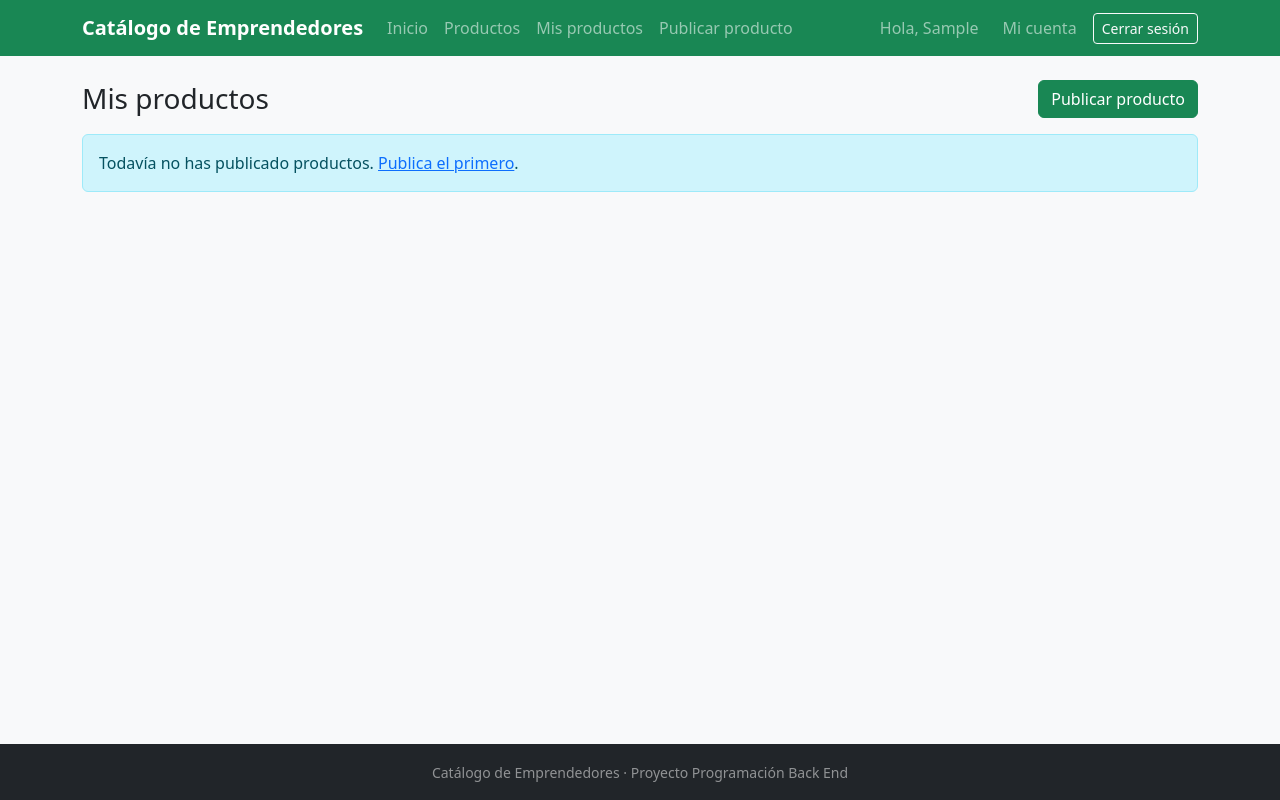
After one commit to jonnett/Emprendimiento_catalogo_productos, a Django app: page /mis-productos/ in a window 1280 px wide. The commit adds this page. Run offline with Django 5.2, Linux system fonts and the light colour scheme; the visitor is signed in with stand-in values (Sample User, id 1); data that the repository does not hold is empty.

Commit message:
V1.1.1
Solo el dueño puede editar o eliminar, respuesta 403 y Mis productos

```diff
--- a/catalogo/templates/catalogo/detalle.html
+++ b/catalogo/templates/catalogo/detalle.html
@@ -65,7 +65,8 @@
         </div>
         {% comment %}
         Los botones de editar y eliminar solo los muestro al dueño del producto.
-        Ojo: esto solo los oculta. La proteccion de verdad tiene que ir en la vista, eso lo agrego en el hito 4.
+        Esto solo los oculta para que la pagina se vea ordenada. La proteccion de verdad esta en la vista,
+        en obtener_producto_propio, que responde 403 si alguien entra a la URL de un producto ajeno.
         {% endcomment %}
         {% if user == producto.vendedor %}
             <div class="card shadow-sm mt-3">
--- /dev/null
+++ b/catalogo/templates/catalogo/mis_productos.html
@@ -0,0 +1,62 @@
+{% extends "base.html" %}
+{% load humanize %}
+
+{% block titulo %}Mis productos · Catálogo de Emprendedores{% endblock %}
+
+{% block contenido %}
+
+<div class="d-flex justify-content-between align-items-center mb-3">
+    <h1 class="h3 mb-0">Mis productos</h1>
+    <a href="{% url 'catalogo:crear' %}" class="btn btn-success">Publicar producto</a>
+</div>
+
+{% if productos %}
+    <div class="table-responsive">
+        <table class="table table-hover align-middle bg-white shadow-sm">
+            <thead class="table-light">
+                <tr>
+                    <th>Producto</th>
+                    <th>Categoría</th>
+                    <th class="text-end">Precio</th>
+                    <th class="text-end">Stock</th>
+                    <th>Estado</th>
+                    <th class="text-end">Acciones</th>
+                </tr>
+            </thead>
+            <tbody>
+                {% for producto in productos %}
+                    <tr>
+                        <td>
+                            <a href="{% url 'catalogo:detalle' producto.pk %}">{{ producto.nombre }}</a>
+                            <div>
+                                {% for etiqueta in producto.etiquetas.all %}
+                                    <span class="badge text-bg-secondary">{{ etiqueta.nombre }}</span>
+                                {% endfor %}
+                            </div>
+                        </td>
+                        <td>{{ producto.categoria|default:"Sin categoría" }}</td>
+                        <td class="text-end">${{ producto.precio|intcomma }}</td>
+                        <td class="text-end">{{ producto.stock }}</td>
+                        <td>
+                            {% if producto.estado == "agotado" %}
+                                <span class="badge text-bg-danger">Agotado</span>
+                            {% else %}
+                                <span class="badge text-bg-success">Activo</span>
+                            {% endif %}
+                        </td>
+                        <td class="text-end text-nowrap">
+                            <a href="{% url 'catalogo:editar' producto.pk %}" class="btn btn-sm btn-outline-success">Editar</a>
+                            <a href="{% url 'catalogo:eliminar' producto.pk %}" class="btn btn-sm btn-outline-danger">Eliminar</a>
+                        </td>
+                    </tr>
+                {% endfor %}
+            </tbody>
+        </table>
+    </div>
+{% else %}
+    <div class="alert alert-info">
+        Todavía no has publicado productos. <a href="{% url 'catalogo:crear' %}">Publica el primero</a>.
+    </div>
+{% endif %}
+
+{% endblock %}
--- a/catalogo/urls.py
+++ b/catalogo/urls.py
@@ -15,4 +15,5 @@ urlpatterns = [
     path("productos/nuevo/", views.crear_producto, name="crear"),
     path("productos/<int:pk>/editar/", views.editar_producto, name="editar"),
     path("productos/<int:pk>/eliminar/", views.eliminar_producto, name="eliminar"),
+    path("mis-productos/", views.mis_productos, name="mis_productos"),
 ]
--- a/catalogo/views.py
+++ b/catalogo/views.py
@@ -1,5 +1,6 @@
 from django.contrib import messages
 from django.contrib.auth.decorators import login_required
+from django.core.exceptions import PermissionDenied
 from django.core.paginator import Paginator
 from django.db.models import Q
 from django.shortcuts import get_object_or_404, redirect, render
@@ -120,15 +121,35 @@ def crear_producto(request):
     return render(request, "catalogo/producto_form.html", contexto)
 
 
+def obtener_producto_propio(request, pk):
+    """Busca el producto y revisa que sea del usuario con la sesion.
+
+    Esta es la regla de permiso de verdad. Ocultar los botones en la plantilla no basta,
+    porque cualquiera puede escribir la URL de editar o eliminar a mano.
+    Por eso la reviso aqui, en el servidor, antes de mostrar o guardar nada.
+    La uso en editar y en eliminar para no repetir el mismo codigo en las dos vistas.
+    """
+    producto = get_object_or_404(Producto, pk=pk)
+
+    # Comparo los id del vendedor y del usuario. Si no son el mismo, lanzo PermissionDenied
+    # y Django responde con el error 403, que es "prohibido" o "sin permiso", usando mi plantilla 403.html.
+    if producto.vendedor_id != request.user.id:
+        raise PermissionDenied("No tienes permiso para modificar un producto que no es tuyo.")
+
+    return producto
+
+
 @login_required
 def editar_producto(request, pk):
     """Editar un producto existente. Uso la misma plantilla que para crear."""
 
-    producto = get_object_or_404(Producto, pk=pk)
+    # Aqui hay dos revisiones distintas. login_required revisa que este identificado (autenticacion)
+    # y obtener_producto_propio revisa que tenga permiso sobre este producto (autorizacion).
+    producto = obtener_producto_propio(request, pk)
 
     if request.method == "POST":
         # Con instance el formulario actualiza este producto en vez de crear uno nuevo.
-        form = ProductoForm(request.POST, instance=producto, vendedor=producto.vendedor)
+        form = ProductoForm(request.POST, instance=producto, vendedor=request.user)
         if form.is_valid():
             form.save()
             messages.success(request, "Los cambios fueron guardados.")
@@ -136,7 +157,7 @@ def editar_producto(request, pk):
         messages.error(request, "No se pudieron guardar los cambios, revisa los errores del formulario.")
     else:
         # Al abrir la pagina el formulario viene precargado con los datos actuales del producto.
-        form = ProductoForm(instance=producto, vendedor=producto.vendedor)
+        form = ProductoForm(instance=producto, vendedor=request.user)
 
     contexto = {"form": form, "producto": producto, "titulo": "Editar producto", "boton": "Guardar cambios"}
     return render(request, "catalogo/producto_form.html", contexto)
@@ -146,7 +167,7 @@ def editar_producto(request, pk):
 def eliminar_producto(request, pk):
     """Eliminar un producto pidiendo confirmacion antes."""
 
-    producto = get_object_or_404(Producto, pk=pk)
+    producto = obtener_producto_propio(request, pk)
 
     # Con GET solo muestro la pagina de confirmacion, no borro nada.
     # El borrado real pasa solo con POST, cuando el usuario aprieta el boton de confirmar.
@@ -160,3 +181,19 @@ def eliminar_producto(request, pk):
     # Cuento los pedidos para avisar que tambien se borran, porque Pedido tiene on_delete CASCADE.
     contexto = {"producto": producto, "total_pedidos": producto.pedidos.count()}
     return render(request, "catalogo/producto_confirmar_eliminar.html", contexto)
+
+
+@login_required
+def mis_productos(request):
+    """Mis registros: solo los productos del usuario con la sesion."""
+
+    # request.user.productos usa el related_name que le puse a la relacion vendedor en el modelo.
+    # Es lo mismo que Producto.objects.filter(vendedor=request.user).
+    # Aqui no recibo ningun id por la URL, asi que es imposible ver los productos de otro.
+    productos = (
+        request.user.productos
+        .select_related("categoria")
+        .prefetch_related("etiquetas")
+        .order_by("-fecha_publicacion", "-id")
+    )
+    return render(request, "catalogo/mis_productos.html", {"productos": productos})
--- a/templates/base.html
+++ b/templates/base.html
@@ -24,6 +24,7 @@ Uso Bootstrap desde CDN para tener un diseño ordenado sin escribir mucho CSS.
                     <li class="nav-item"><a class="nav-link" href="{% url 'catalogo:portada' %}">Inicio</a></li>
                     <li class="nav-item"><a class="nav-link" href="{% url 'catalogo:listado' %}">Productos</a></li>
                     {% if user.is_authenticated %}
+                        <li class="nav-item"><a class="nav-link" href="{% url 'catalogo:mis_productos' %}">Mis productos</a></li>
                         <li class="nav-item"><a class="nav-link" href="{% url 'catalogo:crear' %}">Publicar producto</a></li>
                     {% endif %}
                 </ul>
```
Also changed, not shown: templates/403.html (added, +26 -0 lines).
